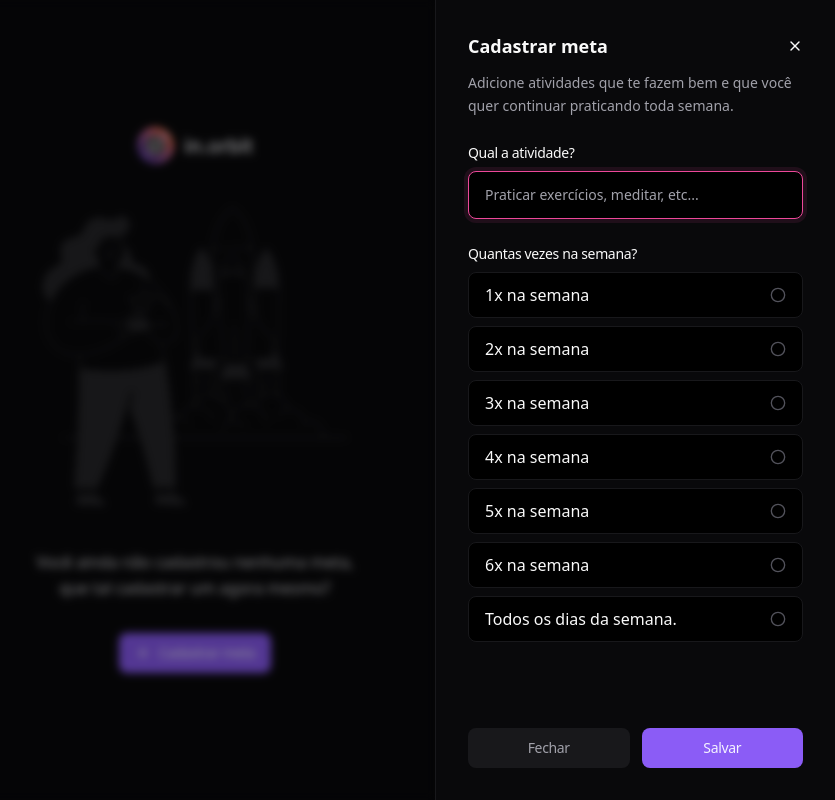
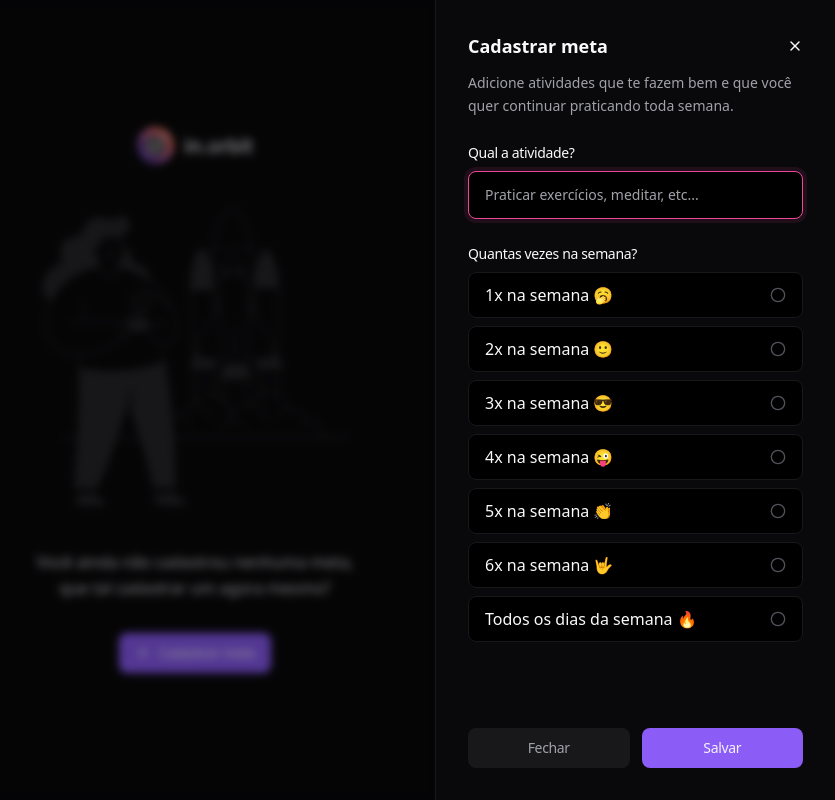
Before and after one commit to LeonardoSantosBR/nlw-pocket-js-frontend, a React (Vite) app: page / in a window 1280 px wide. Both pictures are taken after a click on the button "Cadastrar meta". Shown: the whole page, without its empty margins (445-1280 px from the left). Built offline with nearby package versions, Linux system fonts and the light colour scheme; no server answers.

Commit message:
fix: ajustes emoji

```diff
--- a/src/components/create-goal.tsx
+++ b/src/components/create-goal.tsx
@@ -47,25 +47,25 @@ export function CreateGoal() {
               <Label htmlFor="title">Quantas vezes na semana?</Label>
               <RadioGroup>
                 <RadioGroupItem value="1">
-                  <span>1x na semana</span> <RadioGroupIndicator />
+                  <span>1x na semana 🥱</span> <RadioGroupIndicator />
                 </RadioGroupItem>
                 <RadioGroupItem value="2">
-                  <span>2x na semana</span> <RadioGroupIndicator />
+                  <span>2x na semana 🙂</span> <RadioGroupIndicator />
                 </RadioGroupItem>
                 <RadioGroupItem value="3">
-                  <span>3x na semana</span> <RadioGroupIndicator />
+                  <span>3x na semana 😎</span> <RadioGroupIndicator />
                 </RadioGroupItem>
                 <RadioGroupItem value="4">
-                  <span>4x na semana</span> <RadioGroupIndicator />
+                  <span>4x na semana 😜</span> <RadioGroupIndicator />
                 </RadioGroupItem>
                 <RadioGroupItem value="5">
-                  <span>5x na semana</span> <RadioGroupIndicator />
+                  <span>5x na semana 👏</span> <RadioGroupIndicator />
                 </RadioGroupItem>
                 <RadioGroupItem value="6">
-                  <span>6x na semana</span> <RadioGroupIndicator />
+                  <span>6x na semana 🤟</span> <RadioGroupIndicator />
                 </RadioGroupItem>
                 <RadioGroupItem value="7">
-                  <span>Todos os dias da semana.</span>
+                  <span>Todos os dias da semana 🔥</span>
                   <RadioGroupIndicator />
                 </RadioGroupItem>
               </RadioGroup>
```
